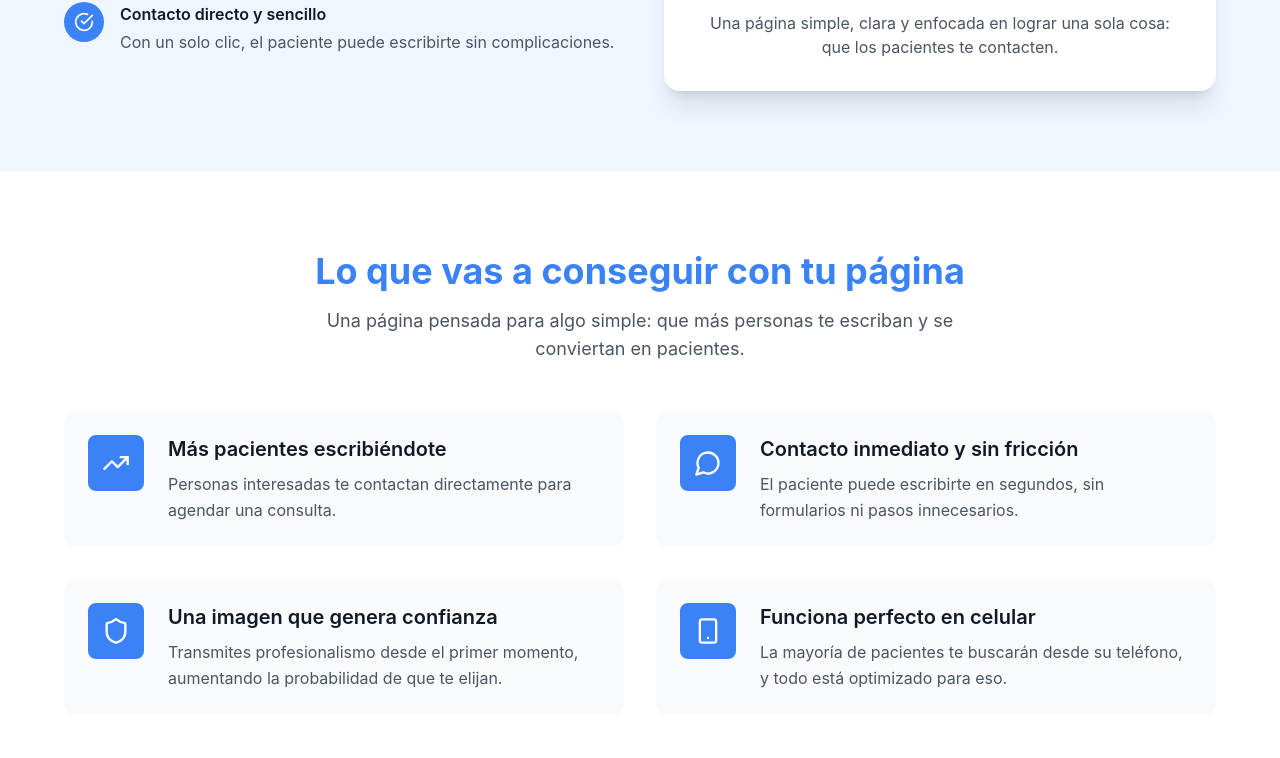
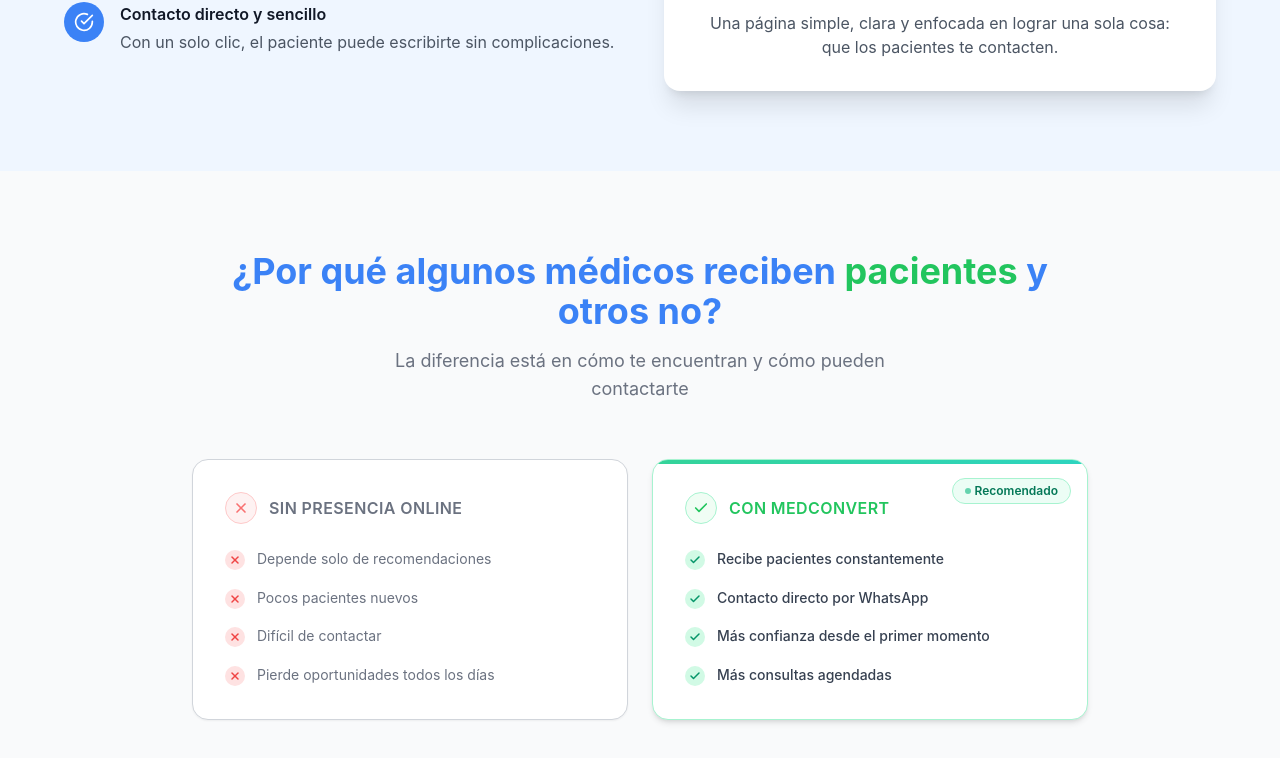
Before and after one commit to idangerl/medconvert, a React (Vite) app: page / in a window 1280 px wide. Shown: the part 1996-2754 px from the top of the page. Built offline with nearby package versions, Linux system fonts and the light colour scheme.

Commit message:
add comparative

```diff
--- a/src/App.tsx
+++ b/src/App.tsx
@@ -2,10 +2,10 @@ import Header from "./components/Header";
 import Hero from "./components/Hero";
 import Problem from "./components/Problem";
 import Solution from "./components/Solution";
-import Benefits from "./components/Benefits";
 import Services from "./components/Services";
 import Portfolio from "./components/Portfolio";
 import FinalCTA from "./components/FinalCTA";
+import ComparisonSection from "./components/ComparisonSection";
 import Footer from "./components/Footer";
 import FloatingWhatsApp from "./components/FloatingWhatsApp";
 
@@ -24,9 +24,7 @@ function App() {
       <Hero onWhatsAppClick={handleWhatsAppClick} />
       <Problem />
       <Solution />
-      <div id="benefits">
-        <Benefits />
-      </div>
+      <ComparisonSection />
       <div id="services">
         <Services />
       </div>
--- /dev/null
+++ b/src/components/ComparisonSection.tsx
@@ -0,0 +1,106 @@
+import { X, Check, ArrowRight } from 'lucide-react';
+
+const negativeItems = [
+  'Depende solo de recomendaciones',
+  'Pocos pacientes nuevos',
+  'Difícil de contactar',
+  'Pierde oportunidades todos los días',
+];
+
+const positiveItems = [
+  'Recibe pacientes constantemente',
+  'Contacto directo por WhatsApp',
+  'Más confianza desde el primer momento',
+  'Más consultas agendadas',
+];
+
+function NegativeItem({ text }: { text: string }) {
+  return (
+    <li className="flex items-start gap-3">
+      <span className="mt-0.5 flex-shrink-0 w-5 h-5 rounded-full bg-red-100 flex items-center justify-center">
+        <X className="w-3 h-3 text-red-500" strokeWidth={3} />
+      </span>
+      <span className="text-gray-500 text-sm leading-relaxed">{text}</span>
+    </li>
+  );
+}
+
+function PositiveItem({ text }: { text: string }) {
+  return (
+    <li className="flex items-start gap-3">
+      <span className="mt-0.5 flex-shrink-0 w-5 h-5 rounded-full bg-emerald-100 flex items-center justify-center">
+        <Check className="w-3 h-3 text-emerald-600" strokeWidth={3} />
+      </span>
+      <span className="text-gray-700 text-sm leading-relaxed font-medium">{text}</span>
+    </li>
+  );
+}
+
+export default function ComparisonSection() {
+  return (
+    <section className="py-20 px-4 bg-gray-50">
+      <div className="max-w-4xl mx-auto">
+        <div className="text-center mb-14">
+          <h2 className="text-3xl md:text-4xl font-bold text-blue-500 leading-tight mb-4">
+            ¿Por qué algunos médicos reciben{' '}
+            <span className="text-green-500">pacientes</span> y otros no?
+          </h2>
+          <p className="text-gray-500 text-base md:text-lg max-w-xl mx-auto leading-relaxed">
+            La diferencia está en cómo te encuentran y cómo pueden contactarte
+          </p>
+        </div>
+
+        <div className="grid grid-cols-1 md:grid-cols-2 gap-6 mb-10">
+          <div className="bg-white rounded-2xl shadow-sm border border-gray-300 p-8">
+            <div className="flex items-center gap-3 mb-6">
+              <div className="w-8 h-8 rounded-full bg-red-50 border border-red-200 flex items-center justify-center">
+                <X className="w-4 h-4 text-red-400" strokeWidth={2.5} />
+              </div>
+              <h3 className="text-base font-semibold text-gray-500 uppercase tracking-wide">
+                Sin presencia online
+              </h3>
+            </div>
+            <ul className="space-y-4">
+              {negativeItems.map((item) => (
+                <NegativeItem key={item} text={item} />
+              ))}
+            </ul>
+          </div>
+
+          <div className="relative bg-white rounded-2xl shadow-md border border-emerald-200 p-8 overflow-hidden">
+            <div className="absolute top-0 left-0 right-0 h-1 bg-gradient-to-r from-emerald-400 to-teal-400 rounded-t-2xl" />
+
+            <div className="absolute top-4 right-4">
+              <span className="inline-flex items-center gap-1 bg-emerald-50 text-emerald-700 text-xs font-semibold px-3 py-1 rounded-full border border-emerald-200">
+                <span className="w-1.5 h-1.5 rounded-full bg-emerald-500 animate-pulse" />
+                Recomendado
+              </span>
+            </div>
+
+            <div className="flex items-center gap-3 mb-6">
+              <div className="w-8 h-8 rounded-full bg-green-50 border border-emerald-200 flex items-center justify-center">
+                <Check className="w-4 h-4 text-green-500" strokeWidth={2.5} />
+              </div>
+              <h3 className="text-base font-semibold text-green-500 uppercase tracking-wide">
+                Con MedConvert
+              </h3>
+            </div>
+
+            <ul className="space-y-4">
+              {positiveItems.map((item) => (
+                <PositiveItem key={item} text={item} />
+              ))}
+            </ul>
+          </div>
+        </div>
+
+        <div className="flex justify-center">
+          <button className="group inline-flex items-center gap-2 bg-green-500 hover:bg-green-600 text-white font-semibold text-sm px-7 py-3.5 rounded-full shadow-md hover:shadow-lg transition-all duration-200 active:scale-95">
+            Quiero empezar a recibir pacientes
+            <ArrowRight className="w-4 h-4 transition-transform duration-200 group-hover:translate-x-1" />
+          </button>
+        </div>
+      </div>
+    </section>
+  );
+}
```
